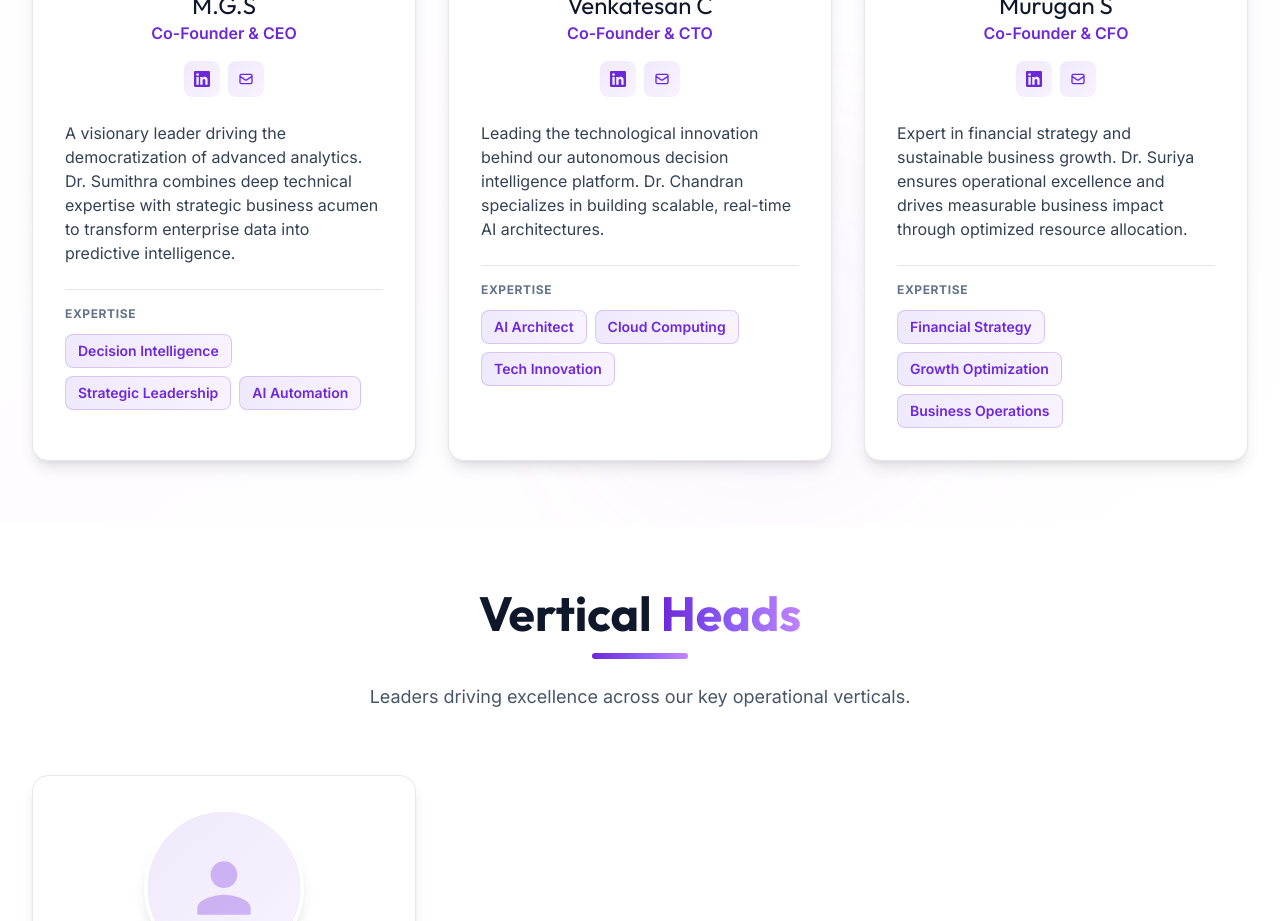
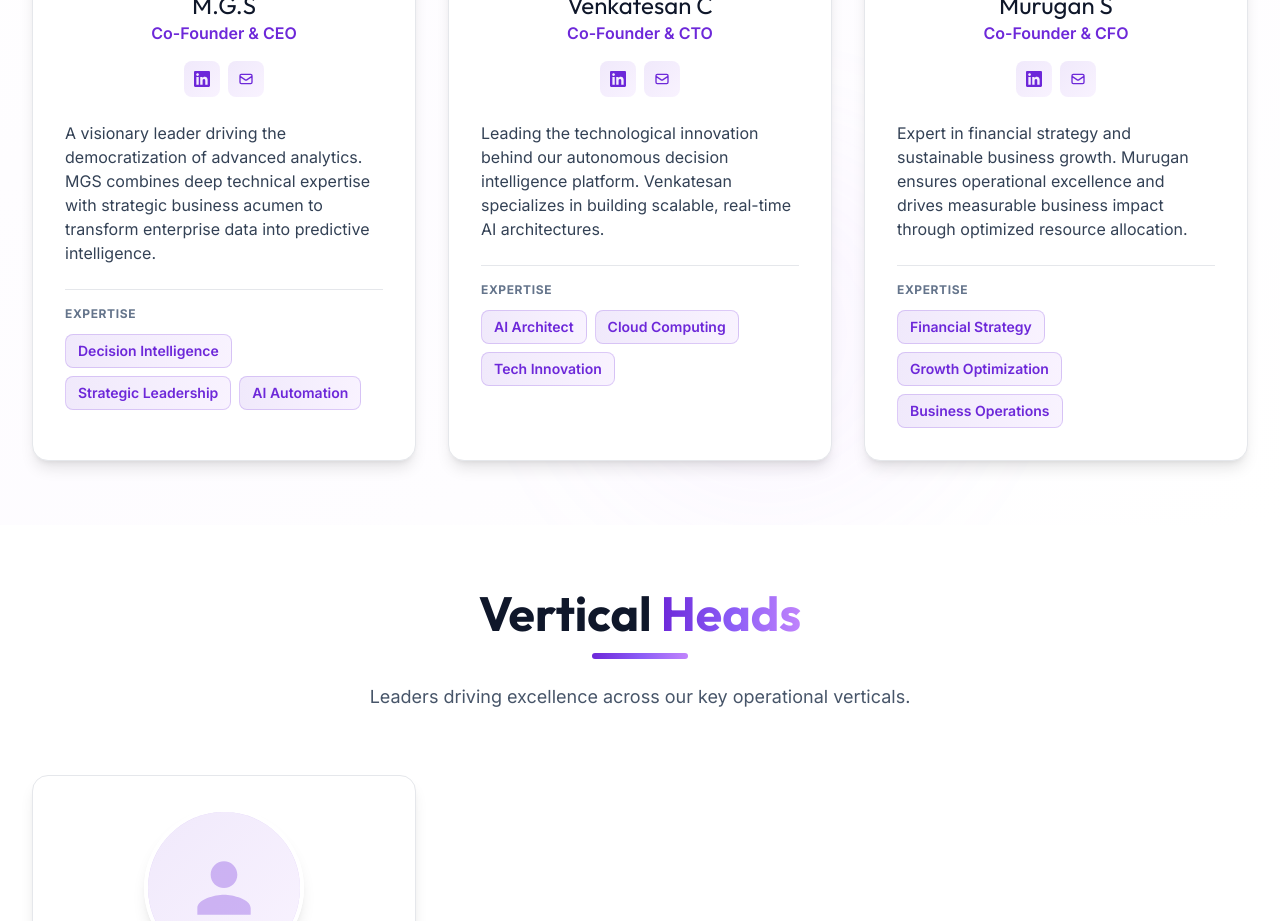
Before and after one commit to chandran65/coxara_analytics, a React (Vite) app in the folder client/: page /company/team in a window 1280 px wide. Shown: the part 1700-2621 px from the top of the page. Built offline with nearby package versions, Linux system fonts and the light colour scheme.

Commit message:
Update team member bios in TeamPage

```diff
--- a/client/src/pages/TeamPage.jsx
+++ b/client/src/pages/TeamPage.jsx
@@ -7,19 +7,19 @@ const TeamPage = () => {
       {
         name: "M.G.S",
         designation: "Co-Founder & CEO",
-        bio: "A visionary leader driving the democratization of advanced analytics. Dr. Sumithra combines deep technical expertise with strategic business acumen to transform enterprise data into predictive intelligence.",
+        bio: "A visionary leader driving the democratization of advanced analytics. MGS combines deep technical expertise with strategic business acumen to transform enterprise data into predictive intelligence.",
         expertise: ["Decision Intelligence", "Strategic Leadership", "AI Automation"],
       },
       {
         name: "Venkatesan C",
         designation: "Co-Founder & CTO",
-        bio: "Leading the technological innovation behind our autonomous decision intelligence platform. Dr. Chandran specializes in building scalable, real-time AI architectures.",
+        bio: "Leading the technological innovation behind our autonomous decision intelligence platform. Venkatesan  specializes in building scalable, real-time AI architectures.",
         expertise: ["AI Architect", "Cloud Computing", "Tech Innovation"],
       },
       {
         name: "Murugan S",
         designation: "Co-Founder & CFO",
-        bio: "Expert in financial strategy and sustainable business growth. Dr. Suriya ensures operational excellence and drives measurable business impact through optimized resource allocation.",
+        bio: "Expert in financial strategy and sustainable business growth. Murugan ensures operational excellence and drives measurable business impact through optimized resource allocation.",
         expertise: ["Financial Strategy", "Growth Optimization", "Business Operations"],
       },
     ],
```
